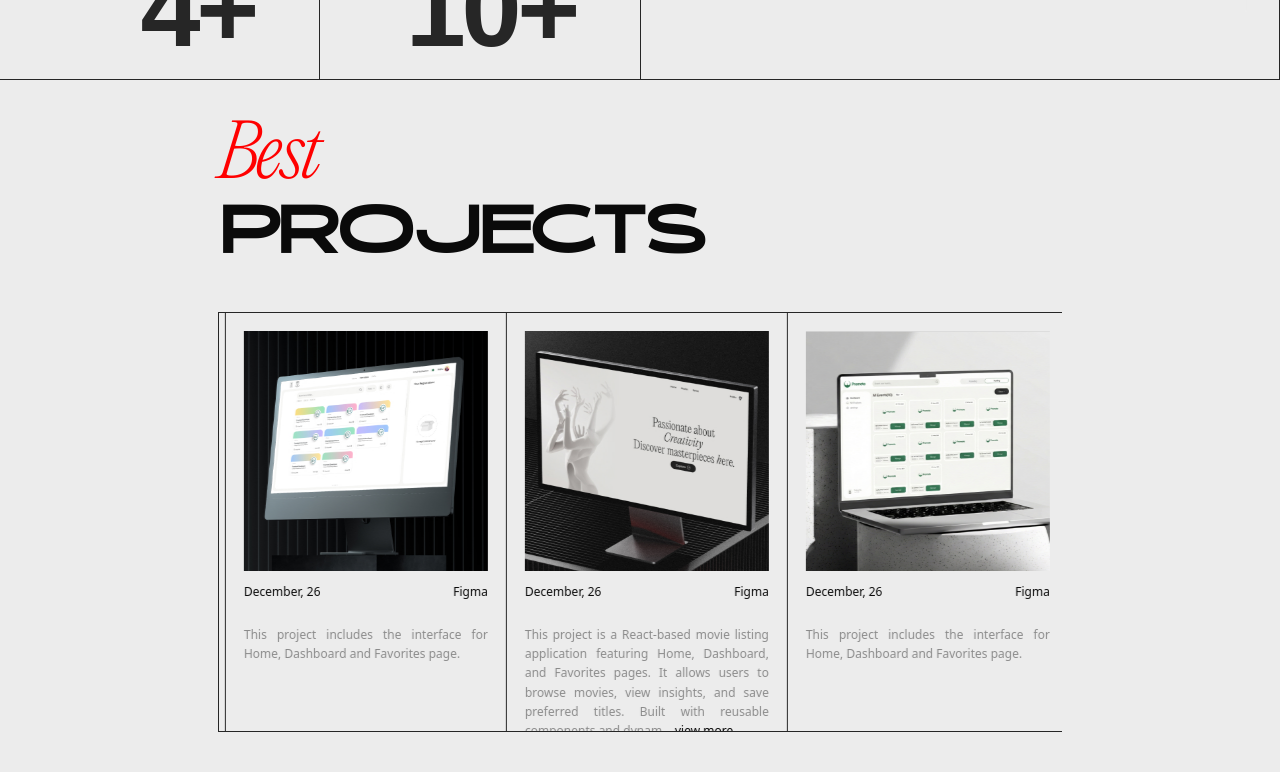
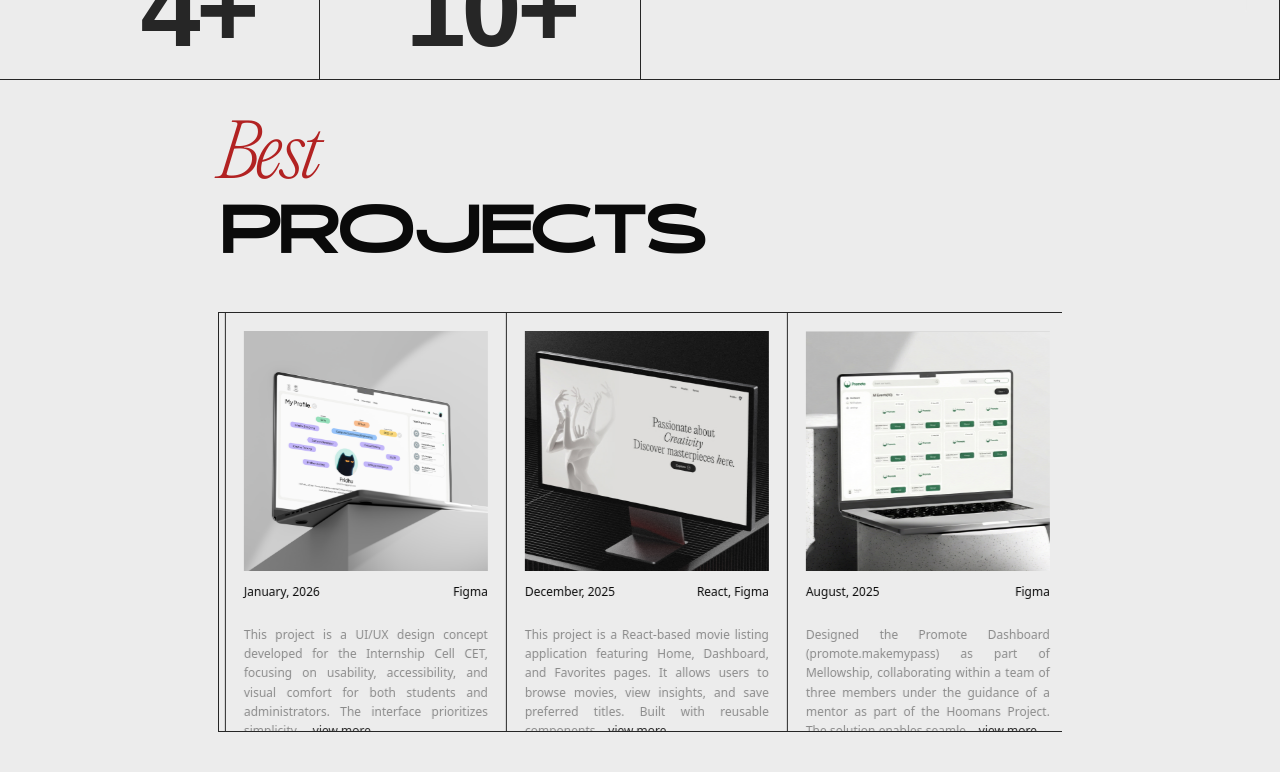
Before and after one commit to Pridhuu/portfolio, a Next.js app: page / in a window 1280 px wide. Shown: the part 1520-2292 px from the top of the page. Built offline with nearby package versions, Linux system fonts and the light colour scheme; a web font is replaced by a local one.

Commit message:
Added the descriptions

```diff
--- a/app/components/AboutSection.js
+++ b/app/components/AboutSection.js
@@ -201,7 +201,7 @@ export default function AboutSection() {
         <div className="bento-right">
 
           <div className="bento-about">
-            <span className={`im-label ${italicFont.className}`} style={{ color: "#a02820", fontSize: "84px" }}>I’m</span>
+            <span className={`im-label ${italicFont.className}`} style={{ color: "#B22222", fontSize: "84px" }}>I’m</span>
             <div className={`im-name ${heroFont.className}`}><img src="/logoPRIDHU.svg" alt="PRIDHU" width={"720px"} /></div>
 
             <p className="about-text" style={{ textAlign: "justify" }}>
--- a/app/components/BestWorks.js
+++ b/app/components/BestWorks.js
@@ -18,7 +18,7 @@ export default function BestWorks() {
             <div className='heading-container' style={{ display: 'flex', flexDirection: 'column', justifyContent: 'center', alignItems: 'center', width: '100%' }}>
 
 
-                <div className={`my-text ${italicFont.className}`} style={{ fontSize: 'clamp(24px, 12vw, 72px)', fontWeight: 500, letterSpacing: '-0.04em', lineHeight: 1, textAlign: 'left', width: '100%', color: 'red', marginBottom: '12px' }}>
+                <div className={`my-text ${italicFont.className}`} style={{ fontSize: 'clamp(24px, 12vw, 72px)', fontWeight: 500, letterSpacing: '-0.04em', lineHeight: 1, textAlign: 'left', width: '100%', color: '#B22222', marginBottom: '12px' }}>
                     Best
                 </div>
 
--- a/app/components/Carousel.jsx
+++ b/app/components/Carousel.jsx
@@ -61,40 +61,46 @@ const styles = {
 
 const data = [
     {
+        title: 'Sofy - Portfolio AI',
         image: '../projects/img1.jpg',
-        date: 'December, 26',
-        tag: 'Figma',
-        desc: 'This project includes the interface for Home, Dashboard and Favorites page.',
+        date: 'March, 2026',
+        tag: 'Next.js, FastAPI, RAG, Figma',
+        desc: 'This project is a full-stack AI-powered portfolio application that enables users to interact with a personal profile through a conversational interface. It allows users to explore information about education, experience, projects, and roles, while also providing controlled access to the resume. Built using a React-based frontend and FastAPI backend, it integrates Retrieval-Augmented Generation (RAG) to deliver accurate, context-aware responses. With reusable UI components, structured data handling, and strict prompt control, the system ensures a responsive, user-friendly experience while demonstrating strong skills in frontend development, backend integration, and applied AI system design.',
     },
     {
+        title: 'CA Firm',
         image: '../projects/img2.jpg',
-        date: 'December, 26',
+        date: 'January, 2026',
         tag: 'Figma',
-        desc: 'This project includes the interface for Home, Dashboard and Favorites page.',
+        desc: 'This project is a UI/UX design solution developed for a Chartered Accountants firm as part of my role as a Freelance UI/UX Designer at Flink, a creative community focused on purposeful digital experiences. The interface is crafted to reflect professionalism, clarity, and trust, using a blue-centric color system balanced with neutral tones to convey stability. Emphasizing structured layouts, ample spacing, and intuitive sectioning, the design enables users to navigate complex financial services effortlessly. Minimal typography and clean iconography ensure content remains the focus without unnecessary distraction. Overall, the experience delivers a composed and dependable digital presence, reinforcing credibility through consistency, clarity, and thoughtful visual hierarchy.',
     },
     {
+        title: 'Internship Cell CET',
         image: '../projects/img3.jpg',
-        date: 'December, 26',
+        date: 'January, 2026',
         tag: 'Figma',
-        desc: 'This project includes the interface for Home, Dashboard and Favorites page.',
+        desc: 'This project is a UI/UX design concept developed for the Internship Cell CET, focusing on usability, accessibility, and visual comfort for both students and administrators. The interface prioritizes simplicity over visual complexity, enabling users to easily explore opportunities, track applications, and stay informed without friction. Designed with a minimal structure and soft pastel color palette, it ensures clarity and reduced visual strain. Student-centric dashboards streamline discovery and management of internships, while a well-defined notification system enhances application tracking. Additionally, administrative features support the creation of shareable promotional content using templates for platforms like WhatsApp and LinkedIn.',
     },
     {
+        title: 'Movie Matrix',
         image: '../projects/img4.jpg',
-        date: 'December, 26',
-        tag: 'Figma',
+        date: 'December, 2025',
+        tag: 'React, Figma',
         desc: 'This project is a React-based movie listing application featuring Home, Dashboard, and Favorites pages. It allows users to browse movies, view insights, and save preferred titles. Built with reusable components and dynamic state management, it ensures a responsive, user-friendly interface while demonstrating strong frontend development skills and modern design practices.',
     },
     {
+        title: 'Promote - Hoomans Project',
         image: '../projects/img5.jpg',
-        date: 'December, 26',
+        date: 'August, 2025',
         tag: 'Figma',
-        desc: 'This project includes the interface for Home, Dashboard and Favorites page.',
+        desc: 'Designed the Promote Dashboard (promote.makemypass) as part of Mellowship, collaborating within a team of three members under the guidance of a mentor as part of the Hoomans Project. The solution enables seamless event promotion through customizable social media templates, while significantly enhancing usability by reducing navigation steps and increasing user engagement, demonstrating strong collaboration, design thinking, and user-centric optimization.',
     },
     {
+        title: 'µLearn Redesign',
         image: '../projects/img6.jpg',
-        date: 'December, 26',
+        date: 'April, 2025',
         tag: 'Figma',
-        desc: 'This project includes the interface for Home, Dashboard and Favorites page.',
+        desc: 'This project is a UI/UX redesign concept for µLearn, focusing on enhancing usability, accessibility, and visual clarity for students and educators. The interface prioritizes simplicity, intuitive navigation, and a clean, modern aesthetic to create a more engaging and efficient learning experience. By restructuring layouts, refining typography, and optimizing workflows, the redesign aims to reduce cognitive load and improve overall user satisfaction while maintaining the platform’s core functionality.',
     },
 ];
 
@@ -160,8 +166,8 @@ export default function WorkCarousel() {
                     {data.map((item, i) => {
                         const isFlipped = flippedIndex === i;
                         const shortText =
-                            item.desc.length > 220
-                                ? item.desc.slice(0, 220) + '...'
+                            item.desc.length > 210
+                                ? item.desc.slice(0, 210) + '...'
                                 : item.desc;
 
                         return (
@@ -184,6 +190,14 @@ export default function WorkCarousel() {
                                                 {item.desc.length > 120 && (
                                                     <span
                                                         className="view-more"
+                                                        onMouseEnter={() => {
+                                                            const ring = document.querySelector('.cursor-ring');
+                                                            if (ring) ring.classList.add('hovering');
+                                                        }}
+                                                        onMouseLeave={() => {
+                                                            const ring = document.querySelector('.cursor-ring');
+                                                            if (ring) ring.classList.remove('hovering');
+                                                        }}
                                                         onClick={() => setFlippedIndex(i)}
                                                     >
                                                         {' '}view more
@@ -194,11 +208,19 @@ export default function WorkCarousel() {
 
                                         {/* BACK */}
                                         <div className="flip-back">
-                                            <h3 className="card-title">Project Overview</h3>
-                                            <p className="full-desc">{item.desc}</p>
+                                            <h3 className="card-title">{item.title}</h3>
+                                            <p className="full-desc" style={{ fontSize: '12px', textAlign: 'justify' }}>{item.desc}</p>
 
                                             <button
                                                 className="back-btn"
+                                                onMouseEnter={() => {
+                                                    const ring = document.querySelector('.cursor-ring');
+                                                    if (ring) ring.classList.add('hovering');
+                                                }}
+                                                onMouseLeave={() => {
+                                                    const ring = document.querySelector('.cursor-ring');
+                                                    if (ring) ring.classList.remove('hovering');
+                                                }}
                                                 onClick={() => setFlippedIndex(null)}
                                             >
                                                 Back
--- a/app/components/CursorRadial.jsx
+++ b/app/components/CursorRadial.jsx
@@ -51,7 +51,7 @@ export default function CursorClock() {
                     top: '50%',
                     width: '1.5px',
                     height: '32px',
-                    background: isActive ? 'red' : '#333',
+                    background: isActive ? '#b22222' : '#333',
                     transform: `
                         translate(-50%, -50%)
                         rotate(${angle}deg)
@@ -66,7 +66,7 @@ export default function CursorClock() {
                         style={{
                             width: '6px',
                             height: '6px',
-                            background: 'red',
+                            background: '#b22222',
                             borderRadius: '50%',
                             position: 'absolute',
                             top: '-3px',
--- a/app/components/Form.jsx
+++ b/app/components/Form.jsx
@@ -54,7 +54,7 @@ export default function ContactForm() {
 
         lets: {
             fontSize: '48px',
-            color: 'red',
+            color: '#b22222',
             width: '100%',
             textAlign: 'left',
 
--- a/app/components/ToolkitSection.js
+++ b/app/components/ToolkitSection.js
@@ -42,14 +42,14 @@ export default function Page() {
           <div className='heading-container' style={{ display: 'flex', flexDirection: 'column', justifyContent: 'center', alignItems: 'center' }}>
 
 
-            <div className={`my-text ${italicFont.className}`} style={{ fontSize: 'clamp(24px, 12vw, 56px)', fontWeight: 500, letterSpacing: '-0.04em', lineHeight: 1, textAlign: 'left', width: '100%', color: 'red', marginBottom: '12px' }}>
+            <div className={`my-text ${italicFont.className}`} style={{ fontSize: 'clamp(24px, 12vw, 56px)', fontWeight: 500, letterSpacing: '-0.04em', lineHeight: 1, textAlign: 'left', width: '100%', color: '#b22222', marginBottom: '12px' }}>
               My
             </div>
             <div className={`tool-text ${heroFont.className}`} style={{ fontSize: 'clamp(28px, 8vw, 48px)', fontWeight: 600, letterSpacing: '-0.04em', lineHeight: 1, textTransform: 'uppercase', textAlign: 'left', width: '100%' }}>
               TOOLKIT
             </div>
           </div>
-          <div className='description-container' style={{ display: 'flex', flexDirection: 'column', justifyContent: 'center', alignItems: 'center', textAlign: 'right' }}>
+          <div className='description-container' style={{ display: 'flex', flexDirection: 'column', justifyContent: 'center', alignItems: 'center', textAlign: 'right', fontSize: '14px' }}>
             A curated set of technologies and tools I use to design, build, and ship digital experiences
           </div>
         </div>
--- a/app/globals.css
+++ b/app/globals.css
@@ -9,8 +9,8 @@
   --fg: #0a0a0a;
   --fg-mid: #1a1a1a;
   --fg-light: #444444;
-  --accent: #c8382a;
-  --accent-hover: #a02820;
+  --accent: #b22222;
+  --accent-hover: #b22222;
   --border: #262626;
   --border-light: #dddad4;
   --white: #ffffff;
@@ -1134,7 +1134,6 @@ a {
   margin: 0%;
 }
 
-/* FLIP CARDS */
 .flip-card {
   position: relative;
   width: 100%;
@@ -1157,17 +1156,14 @@ a {
 
 .flip-back {
   transform: rotateY(180deg);
-  background: #111;
-  color: #fff;
-  padding: 12px;
+  color: #262626;
   display: flex;
   flex-direction: column;
   justify-content: space-between;
 }
 
-/* TEXT */
 .view-more {
-  color: #000;
+  color: #262626;
   cursor: pointer;
   font-weight: 500;
 }
@@ -1177,24 +1173,34 @@ a {
 }
 
 .card-title {
-  font-size: 14px;
+  font-size: 28px;
   margin-bottom: 8px;
+  font-weight: 400;
 }
 
 .full-desc {
   font-size: 12px;
-  color: #ccc;
+  color: #262626;
   line-height: 1.6;
 }
 
 .back-btn {
   margin-top: 10px;
-  padding: 6px 10px;
-  border: 1px solid #fff;
+  padding: 8px 18px;
+  border-radius: 50px;
+  border: 1px solid #262626;
   background: transparent;
-  color: #fff;
+  color: #262626;
   cursor: pointer;
 }
+
+/*
+.back-btn:hover {
+  background-color: #262626;
+  color: #ececec;
+  transition: background-color 0.3s ease, color 0.3s ease;
+} */
+
 
 .bento-cell-left {
   color: #262626;
```
Also changed, not shown: public/projects/img3.jpg.
